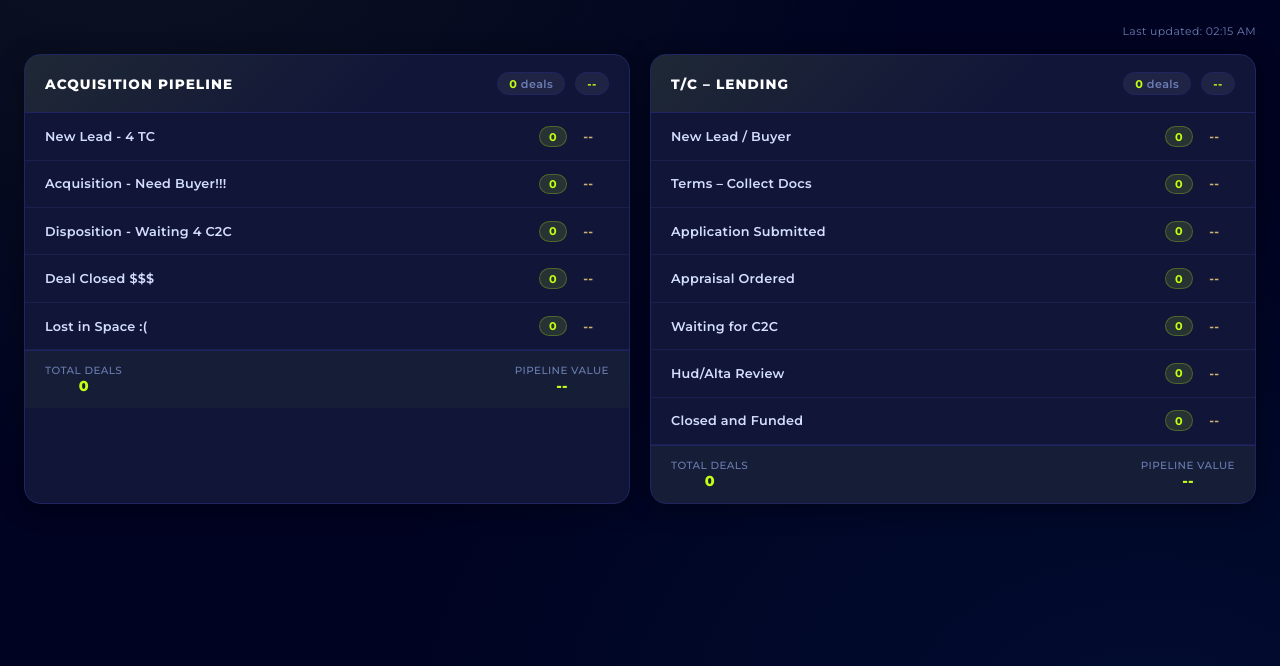
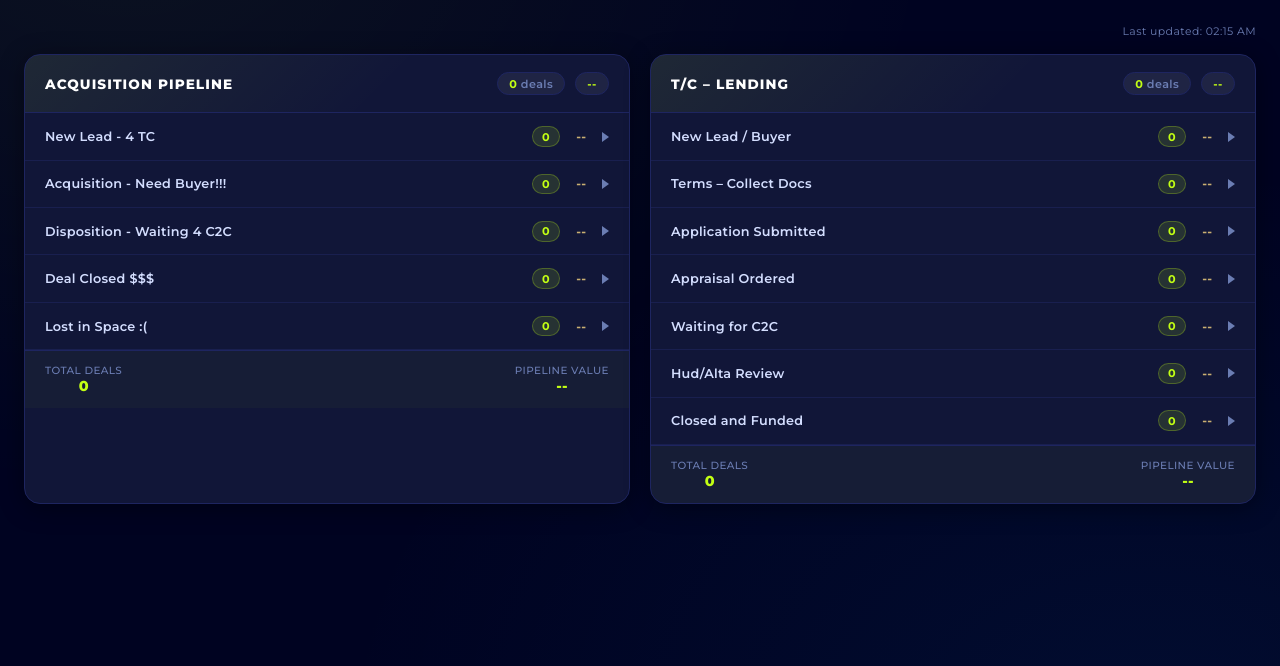
Before and after one commit to shar-wore/wolves-dashboard, a Flask app: page / in a window 1280 px wide. Shown: the part 72-738 px from the top of the page. Run offline with Flask 3, Linux system fonts and the light colour scheme; data that the repository does not hold is empty.

Commit message:
Update index.html

```diff
--- a/wolves-dashboard/templates/index.html
+++ b/wolves-dashboard/templates/index.html
@@ -213,11 +213,14 @@
       white-space: nowrap;
     }
     .stage-chevron {
-      color: var(--muted);
-      font-size: 0.65rem;
-      transition: transform 0.2s;
+      width: 0; height: 0;
+      border-top: 5px solid transparent;
+      border-bottom: 5px solid transparent;
+      border-left: 7px solid var(--muted);
+      transition: transform 0.2s, border-left-color 0.2s;
+      flex-shrink: 0;
     }
-    .stage-row.open .stage-chevron { transform: rotate(90deg); color: var(--lime); }
+    .stage-row.open .stage-chevron { transform: rotate(90deg); border-left-color: var(--lime); }
 
     /* -- Opportunities list -- */
     .opps-list { display: none; background: rgba(0,3,33,0.5); }
```
